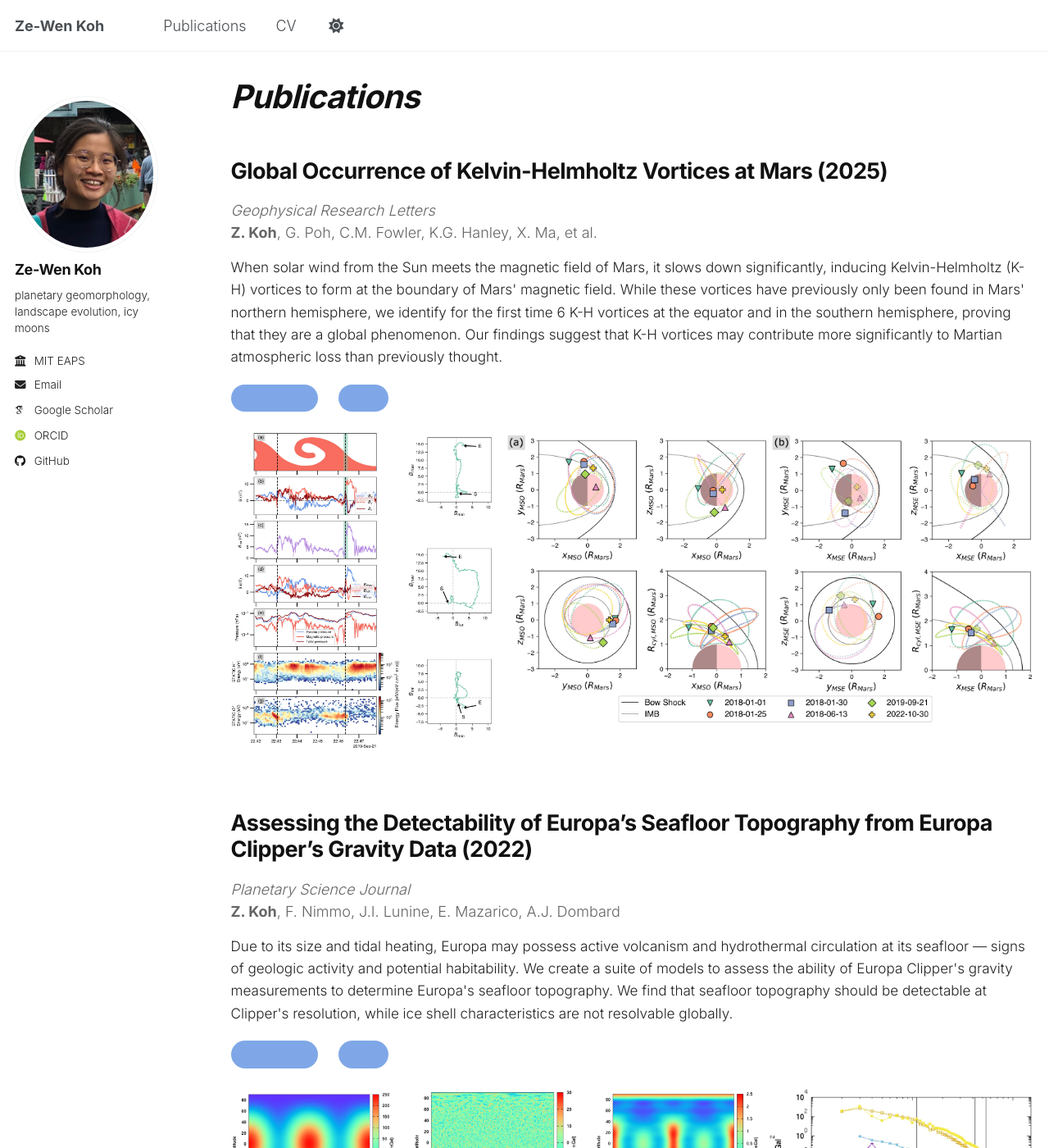
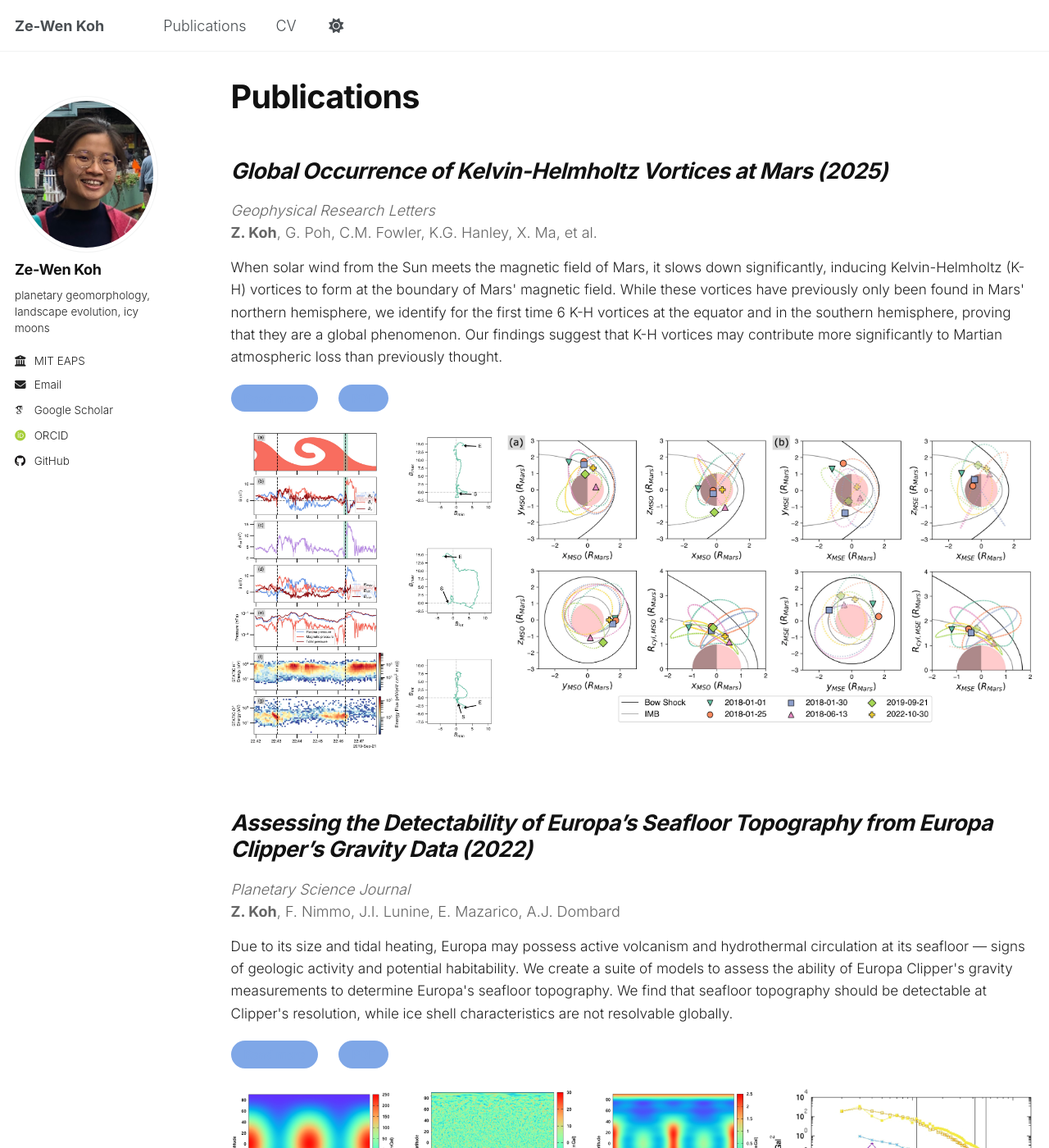
Before and after one commit to kohzewen/kohzewen.github.io, a Jekyll site: the page built from _pages/publications.html, in a window 1280 px wide and 1400 px high. Shown: the whole window at 82% size. Built offline with Jekyll 4.4.1, drawn with Linux system fonts in a browser that asks for light colours; some web fonts are replaced.

Commit message:
fixing button style

```diff
--- a/_pages/publications.html
+++ b/_pages/publications.html
@@ -10,7 +10,6 @@
   .page__title {
     font-size: 2.2rem !important; /* Larger than the 1.5rem paper titles */
     font-weight: 900 !important;  /* Heavier weight */
-    font-style: italic !important;
     margin-bottom: 20px !important;
   }
 </style>
@@ -22,7 +21,7 @@
 {% for post in posts %}
   <div style="margin-bottom: 50px; padding-bottom: 20px;">
 
-    <h2 style="margin-bottom: 2px; font-size: 1.5rem; border-bottom: none;">{{ post.title }}</h2>
+    <h2 style="margin-bottom: 2px; font-style: italic; font-size: 1.5rem; border-bottom: none;">{{ post.title }}</h2>
 
     {% if post.venue %}
       <p style="margin-bottom: 0px; color: #666; font-size: 1rem;"><em>{{ post.venue }}</em></p>
--- a/assets/css/main.scss
+++ b/assets/css/main.scss
@@ -101,6 +101,7 @@
 /* --- Safety Reset --- */
 /* Ensures buttons specifically do NOT get underlines if they are inside those areas */
 .custom-btn {
+  color: #ffffff !important;
   text-decoration: none !important;
 }
 
```
